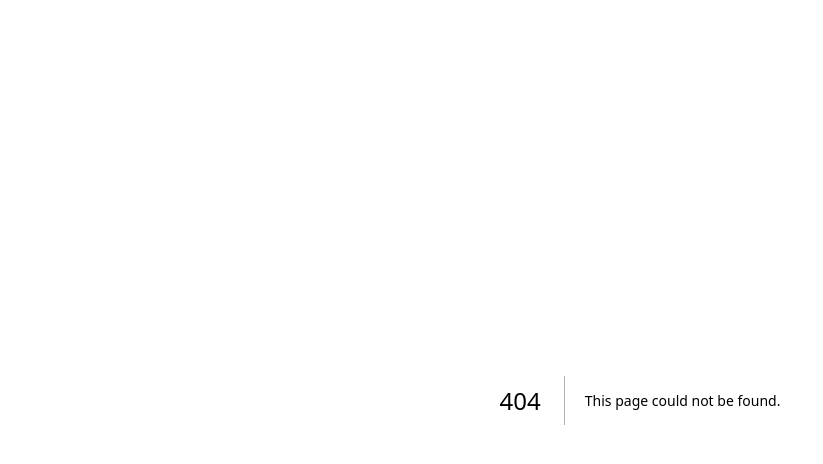
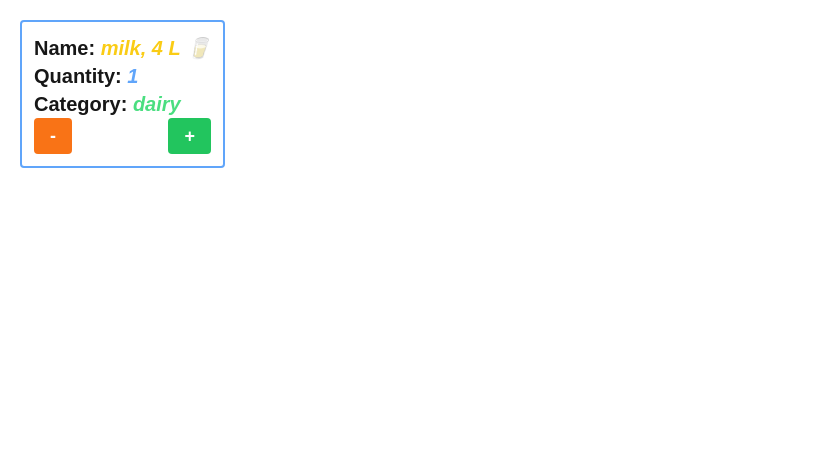
Before and after one commit to faruqonaayo/cprg306-assignments, a Next.js app: page /week-4 in a window 1280 px wide. Before the commit this address had no page. Shown: the top 464 px of the page, without its empty margins (0-823 px from the left). Built offline with nearby package versions, Linux system fonts and the light colour scheme.

Commit message:
Complete assignment week 4

```diff
--- a/app/page.js
+++ b/app/page.js
@@ -7,6 +7,7 @@ export default function Home() {
       <h1>CPRG 306: Web Development 2 - Assignments</h1>
       <Link href="/week-2">Week 2 Assignment</Link>
       <Link href="/week-3">Week 3 Assignment</Link>
+      <Link href="/week-4">Week 4 Assignment</Link>
     </div>
   );
 }
--- /dev/null
+++ b/app/week-4/new-item.js
@@ -0,0 +1,49 @@
+"use client";
+import { useState } from "react";
+
+function NewItem({ name, category }) {
+  const [quantity, setQuantity] = useState(1);
+  function increment() {
+    setQuantity((c) => {
+      setQuantity(c + 1);
+    });
+  }
+
+  function decrement() {
+    setQuantity((c) => {
+      setQuantity(c - 1);
+    });
+  }
+  return (
+    <div className="text-lg m-5 border-2 border-blue-400 rounded w-fit p-3 cursor-pointer">
+      <div className="font-semibold text-xl ">
+        Name: <span className="italic text-yellow-400">{name}</span>
+      </div>
+      <div className="font-semibold text-xl ">
+        Quantity: <span className="italic text-blue-400">{quantity}</span>
+      </div>
+      <div className="font-semibold text-xl ">
+        Category: <span className="italic text-green-400">{category}</span>
+      </div>
+
+      <div className="flex justify-between">
+        <button
+          class="bg-orange-500 hover:bg-orange-700 text-white font-bold py-1 px-4 rounded"
+          onClick={decrement}
+          disabled={quantity === 1 ? true : false}
+        >
+          -
+        </button>
+        <button
+          class="bg-green-500 hover:bg-green-700 text-white font-bold py-1 px-4 rounded"
+          onClick={increment}
+          disabled={quantity === 20 ? true : false}
+        >
+          +
+        </button>
+      </div>
+    </div>
+  );
+}
+
+export default NewItem;
--- /dev/null
+++ b/app/week-4/page.js
@@ -0,0 +1,44 @@
+import NewItem from "./new-item";
+
+const item1 = {
+  name: "milk, 4 L 🥛",
+  quantity: 1,
+  category: "dairy",
+};
+
+const item2 = {
+  name: "bread 🍞",
+  quantity: 2,
+  category: "bakery",
+};
+
+const item3 = {
+  name: "eggs, dozen 🥚",
+  quantity: 2,
+  category: "dairy",
+};
+
+const item4 = {
+  name: "bananas 🍌",
+  quantity: 6,
+  category: "produce",
+};
+
+const item5 = {
+  name: "broccoli 🥦",
+  quantity: 3,
+  category: "produce",
+};
+
+
+
+function Page() {
+  return (
+    <main>
+      <NewItem name={item1.name} category={item1.category} />
+
+    </main>
+  );
+}
+
+export default Page;
```
